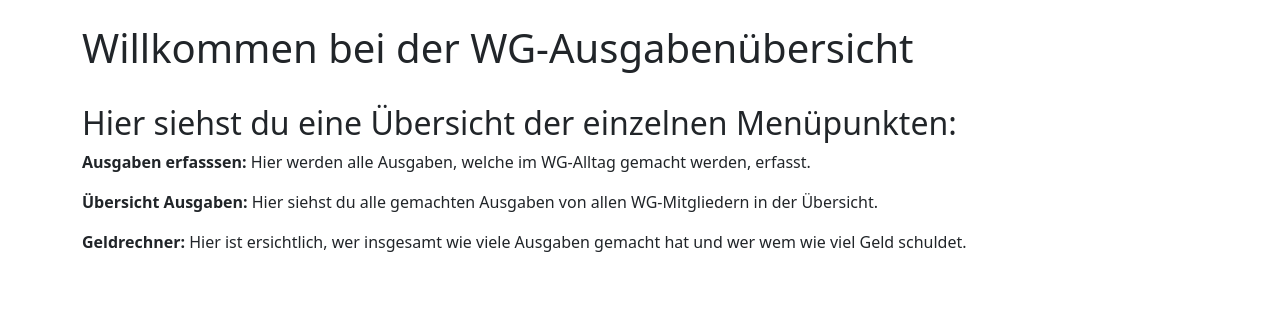
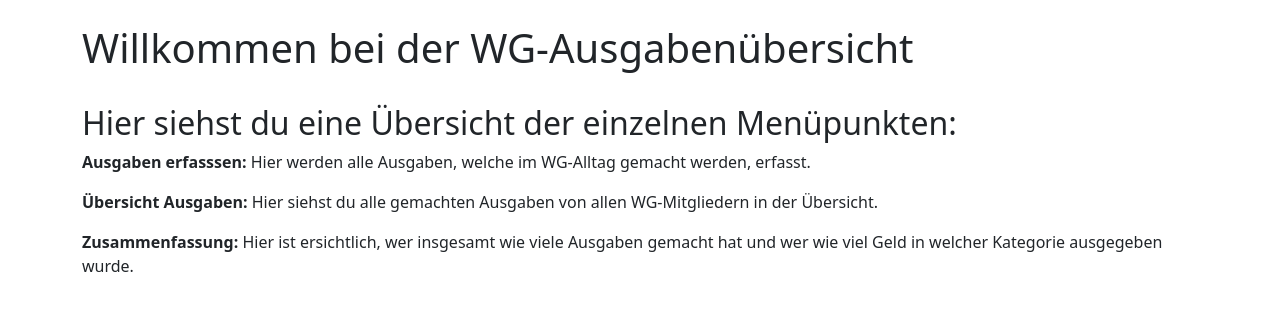
Before and after one commit to miladbm/Projektarbeit, a Flask app: page / in a window 1280 px wide. Shown: the part 72-383 px from the top of the page. Run offline with Flask 2, Linux system fonts and the light colour scheme; some libraries are stand-ins or nearby versions.

```diff
--- a/eingaben_nutzer.json
+++ b/eingaben_nutzer.json
@@ -1 +1 @@
-{"2022-06-04 08:59:31.965294": {"Name": "Mirjam", "Was": "Gem\u00fcse", "Kategorie": "Lebensmittel", "Betrag": "12.00"}, "2022-06-04 08:59:47.234743": {"Name": "Sarina", "Was": "Cola", "Kategorie": "Lebensmittel", "Betrag": "8.40"}, "2022-06-04 09:00:17.502464": {"Name": "Sarina", "Was": "Wocheneinkauf", "Kategorie": "Lebensmittel", "Betrag": "67.50"}, "2022-06-04 09:27:56.132788": {"Name": "Luca", "Was": "Salat", "Kategorie": "Lebensmittel", "Betrag": "3.4"}, "2022-06-04 11:21:36.272155": {"Name": "Luca", "Was": "Toilettenpapier", "Kategorie": "Hygieneartikel", "Betrag": "22.40"}, "2022-06-04 11:32:11.976088": {"Name": "Luca", "Was": "Pflaster", "Kategorie": "Diverses", "Betrag": "3.4"}, "2022-06-04 11:45:01.615255": {"Name": "Mirjam", "Was": "Blumen ", "Kategorie": "Balkon", "Betrag": "34.50"}, "2022-06-05 10:12:23.225090": {"Name": "Sarina", "Was": "Wocheneinkauf", "Kategorie": "Lebensmittel", "Betrag": "112.20"}, "2022-06-08 20:33:42.454512": {"Name": "Mirjam", "Was": "Wocheneinkauf", "Kategorie": "Lebensmittel", "Betrag": "4.30"}}
+{"2022-06-04 08:59:31.965294": {"Name": "Mirjam", "Was": "Gem\u00fcse", "Kategorie": "Lebensmittel", "Betrag": "12.00"}, "2022-06-04 08:59:47.234743": {"Name": "Sarina", "Was": "Cola", "Kategorie": "Lebensmittel", "Betrag": "8.40"}, "2022-06-04 09:00:17.502464": {"Name": "Sarina", "Was": "Wocheneinkauf", "Kategorie": "Lebensmittel", "Betrag": "67.50"}, "2022-06-04 09:27:56.132788": {"Name": "Luca", "Was": "Salat", "Kategorie": "Lebensmittel", "Betrag": "3.4"}, "2022-06-04 11:21:36.272155": {"Name": "Luca", "Was": "Toilettenpapier", "Kategorie": "Hygieneartikel", "Betrag": "22.40"}, "2022-06-04 11:32:11.976088": {"Name": "Luca", "Was": "Pflaster", "Kategorie": "Diverses", "Betrag": "3.4"}, "2022-06-04 11:45:01.615255": {"Name": "Mirjam", "Was": "Blumen ", "Kategorie": "Balkon", "Betrag": "34.50"}, "2022-06-05 10:12:23.225090": {"Name": "Sarina", "Was": "Wocheneinkauf", "Kategorie": "Lebensmittel", "Betrag": "112.20"}, "2022-06-08 20:33:42.454512": {"Name": "Mirjam", "Was": "Wocheneinkauf", "Kategorie": "Lebensmittel", "Betrag": "4.30"}, "2022-06-11 09:25:19.672320": {"Name": "Luca", "Was": "Gem\u00fcse", "Kategorie": "Lebensmittel", "Betrag": "11.90"}}
--- a/templates/index.html
+++ b/templates/index.html
@@ -7,6 +7,6 @@
         <h2>Hier siehst du eine Übersicht der einzelnen Menüpunkten:</h2>
         <p><strong>Ausgaben erfasssen:</strong> Hier werden alle Ausgaben, welche im WG-Alltag gemacht werden, erfasst.</p>
         <p><strong>Übersicht Ausgaben:</strong> Hier siehst du alle gemachten Ausgaben von allen WG-Mitgliedern in der Übersicht.</p>
-        <p><strong>Geldrechner:</strong> Hier ist ersichtlich, wer insgesamt wie viele Ausgaben gemacht hat und wer wem wie viel Geld schuldet.</p>
+        <p><strong>Zusammenfassung:</strong> Hier ist ersichtlich, wer insgesamt wie viele Ausgaben gemacht hat und wer wie viel Geld in welcher Kategorie ausgegeben wurde.</p>
     </div>
 {% include "footer.html" %}
```
Also changed, not shown: README.md.
